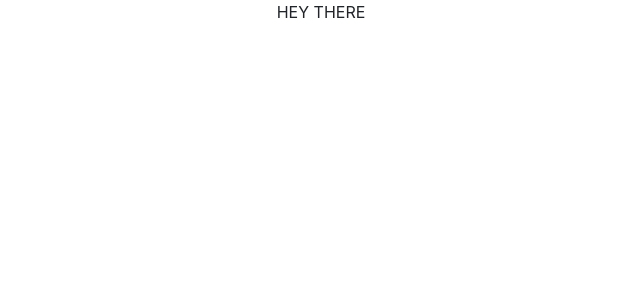
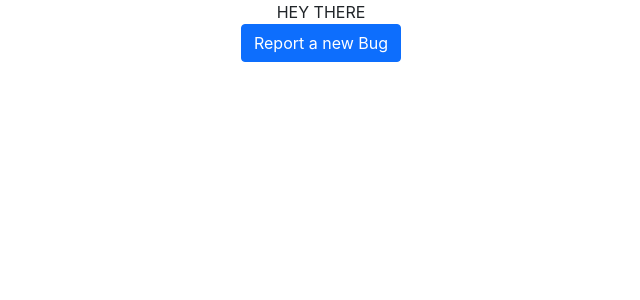
Before and after one commit to Archit-Suthar/TRINIT_ExitCode_Dev02, a React (Create React App) app: page / in a window 1280 px wide. Shown: the top 300 px of the page, without its empty margins (319-959 px from the left). Built offline with nearby package versions, Linux system fonts and the light colour scheme.

Commit message:
bug folder

```diff
--- a/src/App.js
+++ b/src/App.js
@@ -1,10 +1,12 @@
 import logo from './logo.svg';
 import './App.css';
+import AddBug from './components/Bug/AddBug';
 
 function App() {
   return (
     <div className="App">
       HEY THERE
+      <AddBug/>
     </div>
   );
 }
--- /dev/null
+++ b/src/components/Bug/AddBug.js
@@ -0,0 +1,29 @@
+import React from 'react';
+
+function AddBug() {
+  return <div>
+    <button type="button" class="btn btn-primary" data-bs-toggle="modal" data-bs-target="#addBug">
+      Report a new Bug
+    </button>
+
+    <div class="modal fade" id="addBug" tabindex="-1" aria-labelledby="exampleModalLabel" aria-hidden="true">
+      <div class="modal-dialog">
+        <div class="modal-content">
+          <div class="modal-header">
+            <h5 class="modal-title" id="exampleModalLabel">Modal title</h5>
+            <button type="button" class="btn-close" data-bs-dismiss="modal" aria-label="Close"></button>
+          </div>
+          <div class="modal-body">
+            ...
+          </div>
+          <div class="modal-footer">
+            <button type="button" class="btn btn-secondary" data-bs-dismiss="modal">Close</button>
+            <button type="button" class="btn btn-primary">Save changes</button>
+          </div>
+        </div>
+      </div>
+    </div>
+  </div>;
+}
+
+export default AddBug;
```
Also changed, not shown: src/components/card/card.js (deleted).
